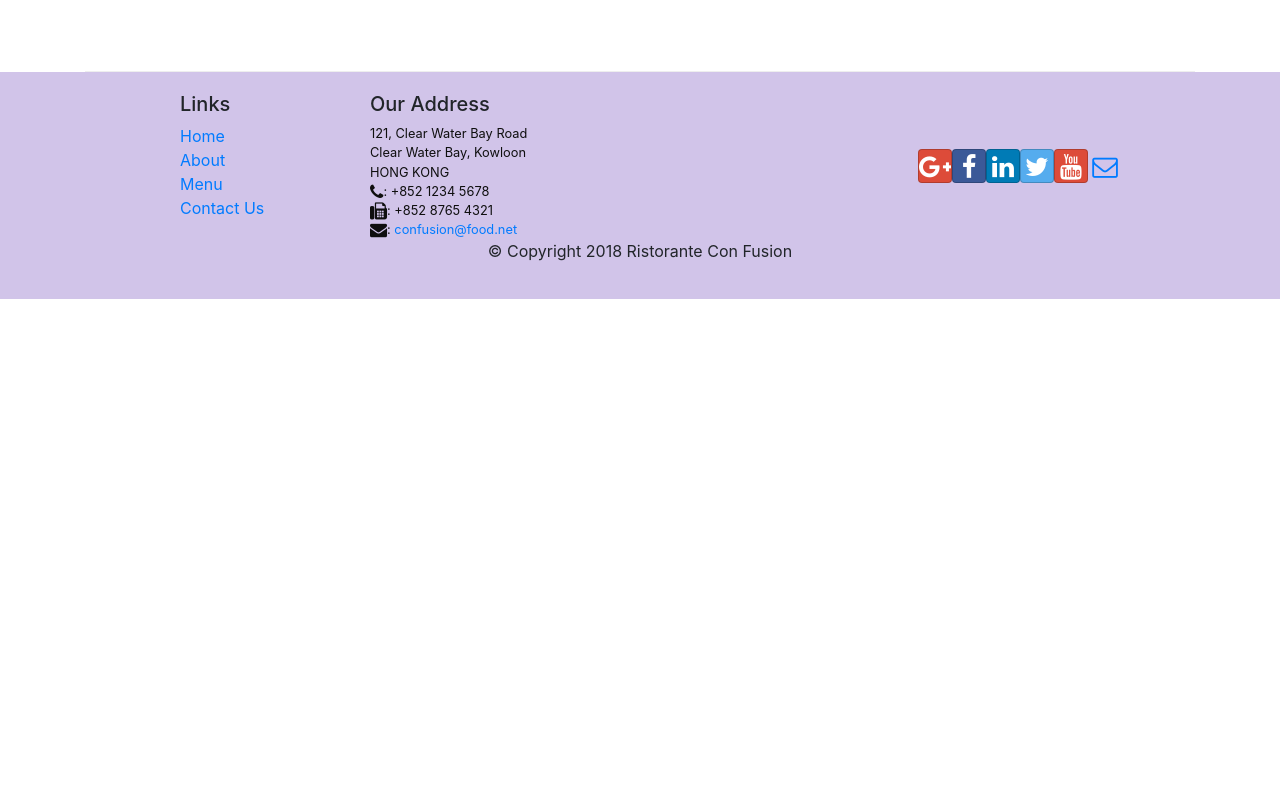
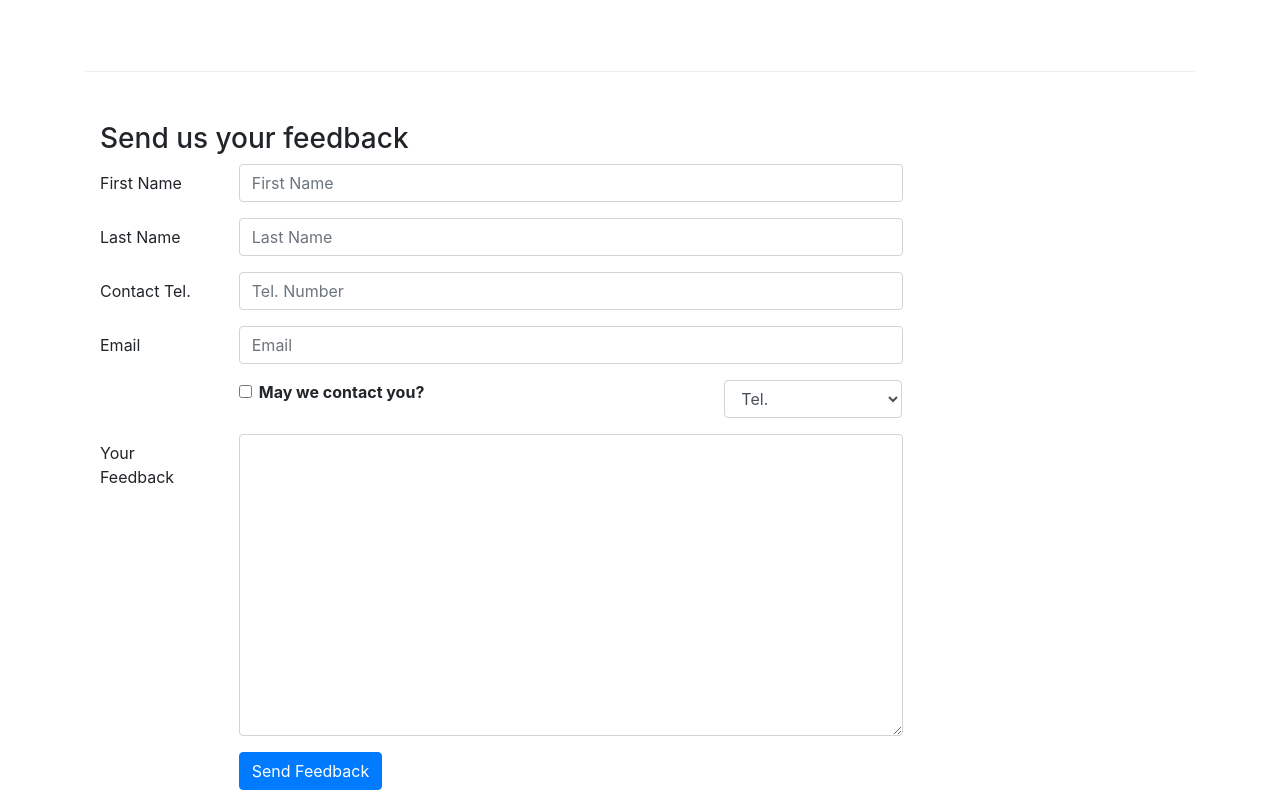
Before and after one commit to anushmivijayachandran/Confusion, a React (Create React App) app: page /contactus in a window 1280 px wide. Shown: the part 800-1600 px from the top of the page. Before the commit the page ends 1099 px from the top, so only its background shows below. Built offline with nearby package versions, Linux system fonts and the light colour scheme.

Commit message:
Controlled Forms

```diff
--- /dev/null
+++ b/src/components/AboutComponent.js
@@ -0,0 +1,88 @@
+import React from 'react';
+import { Breadcrumb, BreadcrumbItem, Card, CardBody, CardHeader, Media } from 'reactstrap';
+import { Link } from 'react-router-dom';
+
+function RenderCard({leaders}) {
+  console.log("leaders",leaders);
+  return(
+    leaders.map((leader) => (
+      <Media style ={{paddingTop:'40px', paddingRight:'150px'}}>
+          <Media object src={leader.image} alt={leader.name} style ={{paddingRight:'50px'}}/>
+          <Media body>
+            <Media heading>{leader.name} </Media>
+            <Media style ={{paddingBottom:'10px'}}>{leader.designation}</Media>
+            <Media>{leader.description}</Media>
+          </Media>
+      </Media>
+    ))
+
+  );
+}
+
+function About(props) {
+
+    return(
+        <div className="container">
+            <div className="row">
+                <Breadcrumb>
+                    <BreadcrumbItem><Link to="/home">Home</Link></BreadcrumbItem>
+                    <BreadcrumbItem active>About Us</BreadcrumbItem>
+                </Breadcrumb>
+                <div className="col-12">
+                    <h3>About Us</h3>
+                    <hr />
+                </div>
+            </div>
+            <div className="row row-content">
+                <div className="col-12 col-md-6">
+                    <h2>Our History</h2>
+                    <p>Started in 2010, Ristorante con Fusion quickly established itself as a culinary icon par excellence in Hong Kong. With its unique brand of world fusion cuisine that can be found nowhere else, it enjoys patronage from the A-list clientele in Hong Kong.  Featuring four of the best three-star Michelin chefs in the world, you never know what will arrive on your plate the next time you visit us.</p>
+                    <p>The restaurant traces its humble beginnings to <em>The Frying Pan</em>, a successful chain started by our CEO, Mr. Peter Pan, that featured for the first time the world's best cuisines in a pan.</p>
+                </div>
+                <div className="col-12 col-md-5">
+                    <Card>
+                        <CardHeader className="bg-primary text-white">Facts At a Glance</CardHeader>
+                        <CardBody>
+                            <dl className="row p-1">
+                                <dt className="col-6">Started</dt>
+                                <dd className="col-6">3 Feb. 2013</dd>
+                                <dt className="col-6">Major Stake Holder</dt>
+                                <dd className="col-6">HK Fine Foods Inc.</dd>
+                                <dt className="col-6">Last Year's Turnover</dt>
+                                <dd className="col-6">$1,250,375</dd>
+                                <dt className="col-6">Employees</dt>
+                                <dd className="col-6">40</dd>
+                            </dl>
+                        </CardBody>
+                    </Card>
+                </div>
+                <div className="col-12">
+                    <Card>
+                        <CardBody className="bg-faded">
+                            <blockquote className="blockquote">
+                                <p className="mb-0">You better cut the pizza in four pieces because
+                                    I'm not hungry enough to eat six.</p>
+                                <footer className="blockquote-footer">Yogi Berra,
+                                <cite title="Source Title">The Wit and Wisdom of Yogi Berra,
+                                    P. Pepe, Diversion Books, 2014</cite>
+                                </footer>
+                            </blockquote>
+                        </CardBody>
+                    </Card>
+                </div>
+            </div>
+            <div className="row row-content">
+                <div className="col-12">
+                    <h2>Corporate Leadership</h2>
+                </div>
+                <div className="col-12">
+                    <Media list>
+                        <RenderCard leaders={props.leaders}/>
+                    </Media>
+                </div>
+            </div>
+        </div>
+    );
+}
+
+export default About;
--- a/src/components/ContactComponent.js
+++ b/src/components/ContactComponent.js
@@ -1,8 +1,42 @@
-import React from 'react';
-import {Breadcrumb, BreadcrumbItem } from 'reactstrap';
+import React, { Component } from 'react';
+import {Breadcrumb, BreadcrumbItem, Button, Form, FormGroup, Label, Input, Col } from 'reactstrap';
 import { Link } from 'react-router-dom';
 
-function Contact(props) {
+class Contact extends Component {
+
+  constructor(props) {
+    super(props);
+
+    this.state = {
+      firstname: '',
+      lastname: '',
+      telnum: '',
+      email: '',
+      agree: false,
+      contactType: 'Tel.',
+      message: ''
+    }
+    this.handleSubmit = this.handleSubmit.bind(this);
+    this.handleInputChange = this.handleInputChange.bind(this);
+  }
+
+  handleInputChange(event){
+    const target =  event.target;
+    const value = target.type === 'checkbox' ? target.checked : target.value;
+    const name = target.name;
+
+    this.setState({
+      [name] : value
+    });
+  }
+
+  handleSubmit(event){
+      console.log("Current state is:" + JSON.stringify(this.state));
+      alert("Current state is:" + JSON.stringify(this.state));
+      event.preventDefault();
+  }
+
+  render(){
     return(
         <div className="container">
           <div className="row">
@@ -41,8 +75,91 @@
                     </div>
                 </div>
             </div>
+            <div className="row row-content">
+              <div className="col-12">
+                <h3>Send us your feedback</h3>
+              </div>
+              <div className="col-12 col-md-9">
+                <Form onSubmit={this.handleSubmit}>
+                  <FormGroup row>
+                    <Label htmlFor="firstname" md={2}>First Name</Label>
+                    <Col md={10}>
+                      <Input type="text" id="firstname" name="firstname"
+                        placeholder="First Name"
+                        value={this.state.firstname}
+                        onChange={this.handleInputChange}/>
+                    </Col>
+                  </FormGroup>
+                  <FormGroup row>
+                    <Label htmlFor="lastname" md={2}>Last Name</Label>
+                    <Col md={10}>
+                      <Input type="text" id="lastname" name="lastname"
+                        placeholder="Last Name"
+                        value={this.state.lastname}
+                        onChange={this.handleInputChange}/>
+                    </Col>
+                  </FormGroup>
+                  <FormGroup row>
+                    <Label htmlFor="telnum" md={2}>Contact Tel.</Label>
+                    <Col md={10}>
+                      <Input type="tel" id="telnum" name="telnum"
+                        placeholder="Tel. Number"
+                        value={this.state.telnum}
+                        onChange={this.handleInputChange}/>
+                    </Col>
+                  </FormGroup>
+                  <FormGroup row>
+                    <Label htmlFor="email" md={2}>Email</Label>
+                    <Col md={10}>
+                      <Input type="email" id="email" name="email"
+                        placeholder="Email"
+                        value={this.state.email}
+                        onChange={this.handleInputChange}/>
+                    </Col>
+                  </FormGroup>
+                  <FormGroup row>
+                    <Col md={{size:6, offset:2}}>
+                      <FormGroup check>
+                        <Label check>
+                          <Input type="checkbox" name="agree"
+                          checked={this.state.agree}
+                          onChange={this.handleInputChange}/>{' '}
+                          <strong>May we contact you?</strong>
+                        </Label>
+                      </FormGroup>
+                    </Col>
+                    <Col md={{size:3, offset:1}}>
+                      <Input type="select" name="contactType"
+                        value={this.state.contactType}
+                        onChange={this.handleInputChange}>
+                        <option>Tel.</option>
+                        <option>Email</option>
+                      </Input>
+                    </Col>
+                  </FormGroup>
+                  <FormGroup row>
+                    <Label htmlFor="message" md={2}>Your Feedback</Label>
+                    <Col md={10}>
+                      <Input type="textarea" id="message" name="message"
+                        rows="12"
+                        value={this.state.message}
+                        onChange={this.handleInputChange} />
+                    </Col>
+                  </FormGroup>
+                  <FormGroup row>
+                    <Col md={{size: 10, offset: 2}}>
+                      <Button type="submit" color="primary">
+                        Send Feedback
+                      </Button>
+                    </Col>
+                  </FormGroup>
+                </Form>
+              </div>
+            </div>
         </div>
     );
+  }
+
 }
 
 export default Contact;
--- a/src/components/DishdetailComponent.js
+++ b/src/components/DishdetailComponent.js
@@ -60,7 +60,6 @@
           <div className="container">
           <div className="row">
               <Breadcrumb>
-
                   <BreadcrumbItem><Link to="/menu">Menu</Link></BreadcrumbItem>
                   <BreadcrumbItem active>{props.dish.name}</BreadcrumbItem>
               </Breadcrumb>
--- a/src/components/MainComponent.js
+++ b/src/components/MainComponent.js
@@ -2,6 +2,7 @@
 import Home from './HomeComponent';
 import Menu from './MenuComponent';
 import Contact from './ContactComponent';
+import AboutUs from './AboutComponent';
 import Header from './HeaderComponent';
 import DishDetail from './DishdetailComponent';
 import Footer from './FooterComponent';
@@ -51,6 +52,7 @@
           <Route exact path="/menu" component={() => <Menu dishes={this.state.dishes} />}/>
           <Route path="/menu/:dishId" component={DishWithId} />
           <Route exact path="/contactus" component={Contact} />
+        <Route exact path="/aboutus" component={() => <AboutUs leaders={this.state.leaders} />} />
           <Redirect to="/home" />
         </Switch>
         <Footer/>
--- a/src/components/MenuComponent.js
+++ b/src/components/MenuComponent.js
@@ -2,7 +2,7 @@
 import { Card, CardImg, CardImgOverlay, CardTitle, Breadcrumb, BreadcrumbItem } from 'reactstrap';
 import { Link } from 'react-router-dom';
 
-function RenderMenuItem({ dish, onClick }){
+function RenderMenuItem({ dish }){
   return (
     <Card>
       <Link to={`/menu/${dish.id}`}>
```
